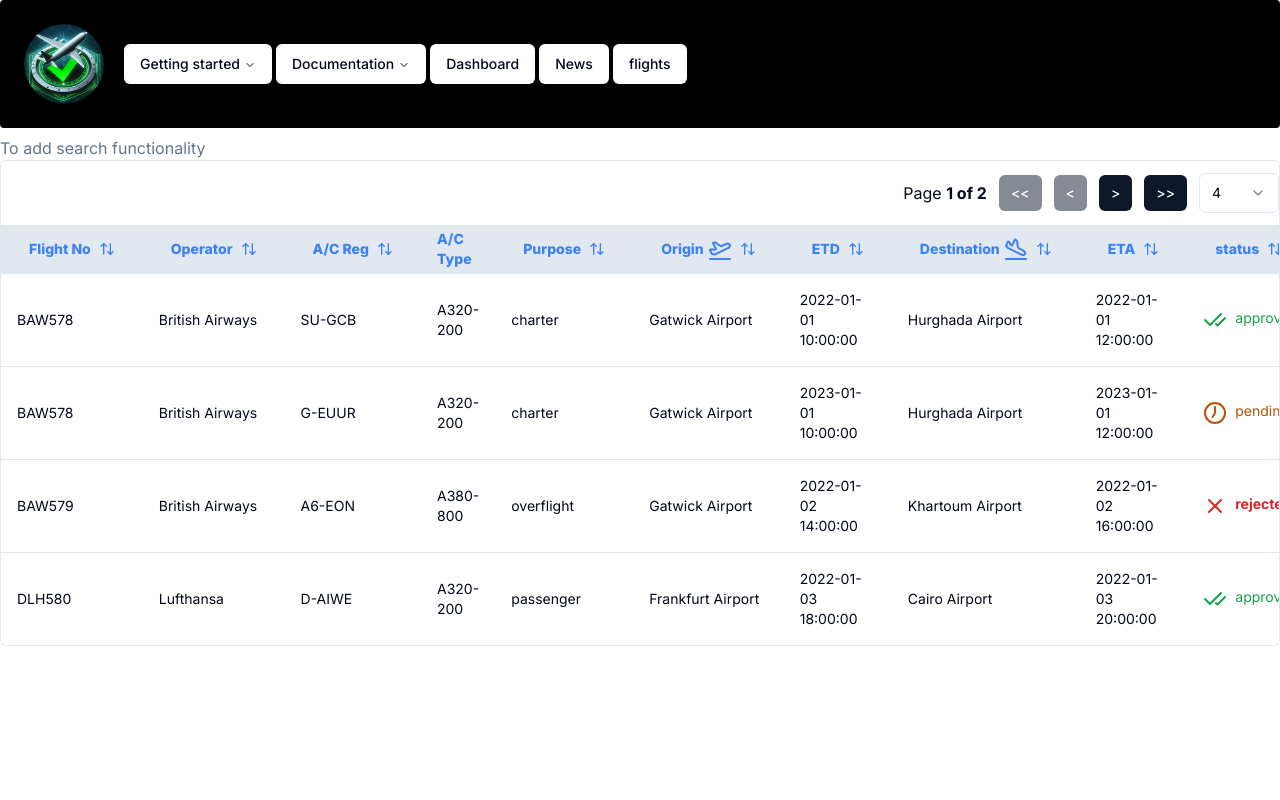
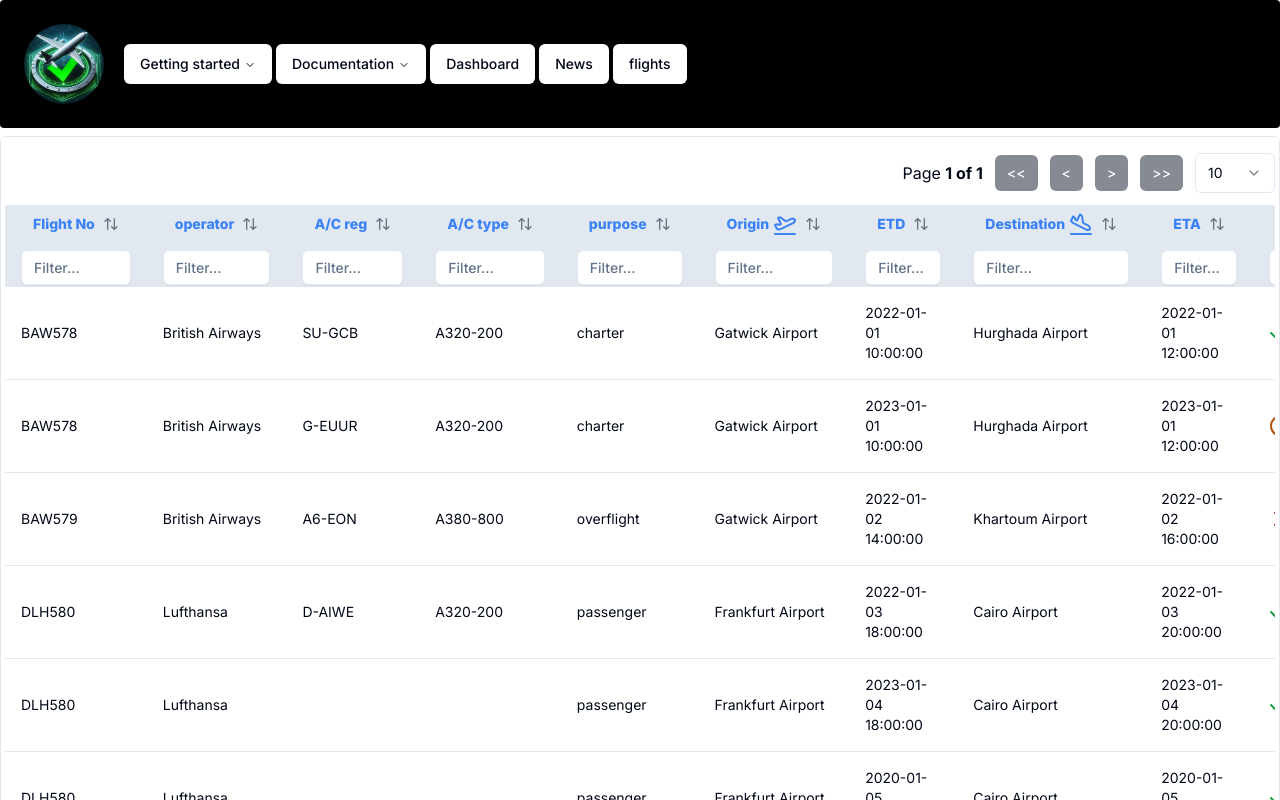
Before and after one commit to RomanyU1662160/Flight-Permission-System, a Next.js app: page /flights in a window 1280 px wide. Shown: the top 800 px of the page. Built offline with nearby package versions, Linux system fonts and the light colour scheme.

Commit message:
add filtering to data-table

```diff
--- a/package.json
+++ b/package.json
@@ -17,6 +17,7 @@
     "@radix-ui/react-separator": "^1.0.3",
     "@radix-ui/react-slot": "^1.0.2",
     "@radix-ui/react-tabs": "^1.0.4",
+    "@radix-ui/react-tooltip": "^1.0.7",
     "@tanstack/react-table": "^8.17.3",
     "class-variance-authority": "^0.7.0",
     "clsx": "^2.1.1",
--- a/src/app/flights/page.tsx
+++ b/src/app/flights/page.tsx
@@ -13,13 +13,11 @@ const tableTitle = 'Flights';
 function FlightsPage() {
   const flightsData = prepareFullFlightsData(flights);
 
-  const columnsData = prepareFlightsForDataTable(flightsData);
+  const dataTableFlights = prepareFlightsForDataTable(flightsData);
   return (
     <>
-      <span className='text-muted-foreground'>To add search functionality</span>
-
       {/* <FlightsTable flightsData={flightsData} tableTitle={tableTitle} /> */}
-      <FlightsDataTable columns={columns} data={columnsData} />
+      <FlightsDataTable columns={columns} data={dataTableFlights} />
     </>
   );
 }
--- a/src/components/custom/flights-table/Columns.tsx
+++ b/src/components/custom/flights-table/Columns.tsx
@@ -8,7 +8,6 @@ import {
   PlaneTakeoff,
   X,
   MoreHorizontal,
-  ArrowUpDown,
 } from 'lucide-react';
 import { Button } from '@/components/ui/button';
 import {
@@ -21,6 +20,7 @@ import {
 } from '@/components/ui/dropdown-menu';
 import Link from 'next/link';
 import SortButton from './SortButton';
+import FilterInput from './FilterInput';
 
 export interface Column {
   id: string;
@@ -41,59 +41,103 @@ export interface Column {
 export const columns: ColumnDef<Column>[] = [
   {
     accessorKey: 'flight_number',
-    header: ({ column }) => <SortButton column={column} title='Flight No' />,
+    header: ({ column }) => (
+      <div className='flex flex-col gap-2'>
+        <SortButton column={column} title='Flight No' />
+        <FilterInput column={column} />
+      </div>
+    ),
     sortDescFirst: true,
     sortingFn: 'alphanumeric',
   },
   {
     accessorKey: 'operator',
-    header: ({ column }) => <SortButton column={column} title='Operator' />,
+    header: ({ column }) => (
+      <div className='flex flex-col gap-2'>
+        <SortButton column={column} title='operator' />
+        <FilterInput column={column} />
+      </div>
+    ),
   },
   {
     accessorKey: 'AC_registration',
-    header: ({ column }) => <SortButton column={column} title='A/C Reg' />,
+    header: ({ column }) => (
+      <div className='flex flex-col gap-2'>
+        <SortButton column={column} title='A/C reg' />
+        <FilterInput column={column} />
+      </div>
+    ),
   },
   {
     accessorKey: 'AC_type',
-    header: () => <div className='text-blue-500 font-extrabold'>A/C Type</div>,
+    header: ({ column }) => (
+      <div className='flex flex-col gap-2'>
+        <SortButton column={column} title='A/C type' />
+        <FilterInput column={column} />
+      </div>
+    ),
   },
 
   {
     accessorKey: 'purpose',
-    header: ({ column }) => <SortButton column={column} title='Purpose' />,
+    header: ({ column }) => (
+      <div className='flex flex-col gap-2'>
+        <SortButton column={column} title='purpose' />
+        <FilterInput column={column} />
+      </div>
+    ),
   },
   {
     accessorKey: 'origin',
-
     header: ({ column }) => (
+      <div className='flex flex-col gap-2'>
         <SortButton column={column} title='Origin'>
           <PlaneTakeoff size={24} className='ml-1' />
         </SortButton>
+        <FilterInput column={column} />
+      </div>
     ),
   },
   {
     accessorKey: 'departure',
-    header: ({ column }) => <SortButton column={column} title='ETD' />,
     sortingFn: 'datetime',
+    header: ({ column }) => (
+      <div className='flex flex-col gap-2'>
+        <SortButton column={column} title='ETD' />
+        <FilterInput column={column} />
+      </div>
+    ),
   },
   {
     accessorKey: 'destination',
-
     header: ({ column }) => (
+      <div className='flex flex-col gap-2'>
         <SortButton column={column} title='Destination'>
           <PlaneLandingIcon size={24} className='ml-1' />
         </SortButton>
+        <FilterInput column={column} />
+      </div>
     ),
   },
 
   {
     accessorKey: 'arrival',
-    header: ({ column }) => <SortButton column={column} title='ETA' />,
+    header: ({ column }) => (
+      <div className='flex flex-col gap-2'>
+        <SortButton column={column} title='ETA' />
+        <FilterInput column={column} />
+      </div>
+    ),
   },
   {
     accessorKey: 'status',
-    header: ({ column }) => <SortButton column={column} title='status' />,
     sortUndefined: 'last',
+    header: ({ column }) => (
+      <div className='flex flex-col gap-2'>
+        <SortButton column={column} title='Status' />
+        <FilterInput column={column} />
+      </div>
+    ),
     cell: ({ row }) => {
       const status = row.getValue('status');
       if (status === 'approved') {
@@ -122,12 +166,22 @@ export const columns: ColumnDef<Column>[] = [
   },
   {
     accessorKey: 'agent',
-    header: ({ column }) => <SortButton column={column} title='Agent' />,
     sortUndefined: 'first',
+    header: ({ column }) => (
+      <div className='flex flex-col gap-2'>
+        <SortButton column={column} title='Agent' />
+        <FilterInput column={column} />
+      </div>
+    ),
   },
   {
     accessorKey: 'officer',
-    header: ({ column }) => <SortButton column={column} title='Officer' />,
+    header: ({ column }) => (
+      <div className='flex flex-col gap-2'>
+        <SortButton column={column} title='Officer' />
+        <FilterInput column={column} />
+      </div>
+    ),
   },
   {
     id: 'actions',
--- /dev/null
+++ b/src/components/custom/flights-table/FilterInput.tsx
@@ -0,0 +1,56 @@
+'use client';
+import React, { useEffect } from 'react';
+import { Input } from '@/components/ui/input';
+import { Column } from '@tanstack/react-table';
+
+import {
+  Tooltip,
+  TooltipContent,
+  TooltipProvider,
+  TooltipTrigger,
+} from '@/components/ui/tooltip';
+
+type FilterInputProps = {
+  placeholder?: string;
+  column: Column<any, unknown>;
+  debounceTime?: number;
+  handleGlobalFilter?: (e: React.ChangeEvent<HTMLInputElement>) => void;
+};
+
+function FilterInput({
+  placeholder,
+  column,
+  debounceTime = 50000,
+  handleGlobalFilter,
+  ...props
+}: FilterInputProps) {
+  const handleChange = (e: React.ChangeEvent<HTMLInputElement>) => {
+    column.setFilterValue(e.target.value);
+  };
+
+  useEffect(() => {
+    const timeout = setTimeout(() => {}, debounceTime);
+    return () => clearTimeout(timeout);
+  }, [debounceTime]);
+
+  return (
+    <TooltipProvider>
+      <Tooltip>
+        <TooltipTrigger>
+          {' '}
+          <Input
+            className='h-1/4 w-full text-left shadow-sm'
+            placeholder={placeholder ?? 'Filter...'}
+            value={(column.getFilterValue() as string) ?? ''}
+            onChange={handleGlobalFilter ?? handleChange}
+            {...props}
+          />
+        </TooltipTrigger>
+        <TooltipContent className='text-sm text-pretty'>
+          <p>Type to filter this column</p>
+        </TooltipContent>
+      </Tooltip>
+    </TooltipProvider>
+  );
+}
+export default FilterInput;
--- a/src/components/custom/flights-table/FlightsDataTable.tsx
+++ b/src/components/custom/flights-table/FlightsDataTable.tsx
@@ -9,6 +9,8 @@ import {
   getPaginationRowModel,
   getSortedRowModel,
   SortingState,
+  ColumnFiltersState,
+  getFilteredRowModel,
 } from '@tanstack/react-table';
 import {
   Table,
@@ -31,7 +33,7 @@ function FlightsDataTable<TData, TValue>({
   data,
 }: FlightsTableProps<TData, TValue>) {
   const [sorting, setSorting] = useState<SortingState>([]);
-
+  const [columnFilters, setColumnFilters] = useState<ColumnFiltersState>([]);
   /*
   create table instance with the useReactTable custom hook
   and configure pagination, sorting and core row model
@@ -42,9 +44,14 @@ function FlightsDataTable<TData, TValue>({
     initialState: {
       pagination: {
         pageIndex: 0, //start at first page
-        pageSize: 4, //show 4 rows per page as default, look select in PaginationButtons component
+        pageSize: 10, //show 4 rows per page as default, look select in PaginationButtons component
       },
     },
+    state: {
+      sorting: sorting,
+      columnFilters: columnFilters,
+    },
+
     // add core row model
     getCoreRowModel: getCoreRowModel(),
     // add pagination
@@ -54,9 +61,10 @@ function FlightsDataTable<TData, TValue>({
     //add sorting
     getSortedRowModel: getSortedRowModel(),
     onSortingChange: setSorting,
-    state: {
-      sorting: sorting,
-    },
+
+    // add filtering
+    getFilteredRowModel: getFilteredRowModel(),
+    onColumnFiltersChange: setColumnFilters,
   });
 
   const headerGroups = table.getHeaderGroups();
@@ -67,7 +75,7 @@ function FlightsDataTable<TData, TValue>({
   });
 
   return (
-    <div className='rounded-md border'>
+    <div className='rounded-md border flex flex-col p-1'>
       <PaginationButtons table={table}></PaginationButtons>
       <Table>
         <TableHeader className='bg-slate-200 text-blue-600'>
--- a/src/components/custom/flights-table/PaginationButtons.tsx
+++ b/src/components/custom/flights-table/PaginationButtons.tsx
@@ -1,6 +1,6 @@
 'use client';
 
-import React, { use } from 'react';
+import React from 'react';
 import { Table } from '@tanstack/react-table';
 import { Button } from '@/components/ui/button';
 import {
--- a/src/components/custom/flights-table/SortButton.tsx
+++ b/src/components/custom/flights-table/SortButton.tsx
@@ -1,5 +1,5 @@
 import { Button } from '@/components/ui/button';
-import { Column, ColumnDef } from '@tanstack/react-table';
+import { Column } from '@tanstack/react-table';
 import { ArrowUpDown } from 'lucide-react';
 import React from 'react';
 
@@ -19,11 +19,12 @@ function SortButton({
 }: SortButtonProps) {
   return (
     <Button
-      // variant={`${column.getIsSorted() === 'asc' ? 'ghost' : 'outline'}`}
-      variant={'ghost'}
+      variant={`${column.getSortIndex() === -1 ? 'ghost' : 'outline'}`}
+      // variant={'ghost'}
       size='sm'
       className='text-blue-500 font-extrabold  '
       onClick={() => {
+        console.log('column.getSortIndex():::>>>', column.getSortIndex());
         handleClick
           ? handleClick()
           : column.toggleSorting(column.getIsSorted() === 'asc', false);
@@ -32,7 +33,7 @@ function SortButton({
     >
       {title}
       {children}
-      <ArrowUpDown className='ml-2 h-4 w-4' />
+      <ArrowUpDown className='ml-2 h-4 w-4 text-gray-500 ' />
     </Button>
   );
 }
--- /dev/null
+++ b/src/components/ui/input.tsx
@@ -0,0 +1,25 @@
+import * as React from "react"
+
+import { cn } from "@/lib/utils"
+
+export interface InputProps
+  extends React.InputHTMLAttributes<HTMLInputElement> {}
+
+const Input = React.forwardRef<HTMLInputElement, InputProps>(
+  ({ className, type, ...props }, ref) => {
+    return (
+      <input
+        type={type}
+        className={cn(
+          "flex h-10 w-full rounded-md border border-input bg-background px-3 py-2 text-sm ring-offset-background file:border-0 file:bg-transparent file:text-sm file:font-medium placeholder:text-muted-foreground focus-visible:outline-none focus-visible:ring-2 focus-visible:ring-ring focus-visible:ring-offset-2 disabled:cursor-not-allowed disabled:opacity-50",
+          className
+        )}
+        ref={ref}
+        {...props}
+      />
+    )
+  }
+)
+Input.displayName = "Input"
+
+export { Input }
--- /dev/null
+++ b/src/components/ui/tooltip.tsx
@@ -0,0 +1,30 @@
+"use client"
+
+import * as React from "react"
+import * as TooltipPrimitive from "@radix-ui/react-tooltip"
+
+import { cn } from "@/lib/utils"
+
+const TooltipProvider = TooltipPrimitive.Provider
+
+const Tooltip = TooltipPrimitive.Root
+
+const TooltipTrigger = TooltipPrimitive.Trigger
+
+const TooltipContent = React.forwardRef<
+  React.ElementRef<typeof TooltipPrimitive.Content>,
+  React.ComponentPropsWithoutRef<typeof TooltipPrimitive.Content>
+>(({ className, sideOffset = 4, ...props }, ref) => (
+  <TooltipPrimitive.Content
+    ref={ref}
+    sideOffset={sideOffset}
+    className={cn(
+      "z-50 overflow-hidden rounded-md border bg-popover px-3 py-1.5 text-sm text-popover-foreground shadow-md animate-in fade-in-0 zoom-in-95 data-[state=closed]:animate-out data-[state=closed]:fade-out-0 data-[state=closed]:zoom-out-95 data-[side=bottom]:slide-in-from-top-2 data-[side=left]:slide-in-from-right-2 data-[side=right]:slide-in-from-left-2 data-[side=top]:slide-in-from-bottom-2",
+      className
+    )}
+    {...props}
+  />
+))
+TooltipContent.displayName = TooltipPrimitive.Content.displayName
+
+export { Tooltip, TooltipTrigger, TooltipContent, TooltipProvider }
```
Also changed, not shown: 1 other file (tests, documents, lock files or other folders). Lines whose indentation alone changed are shown as unchanged.
